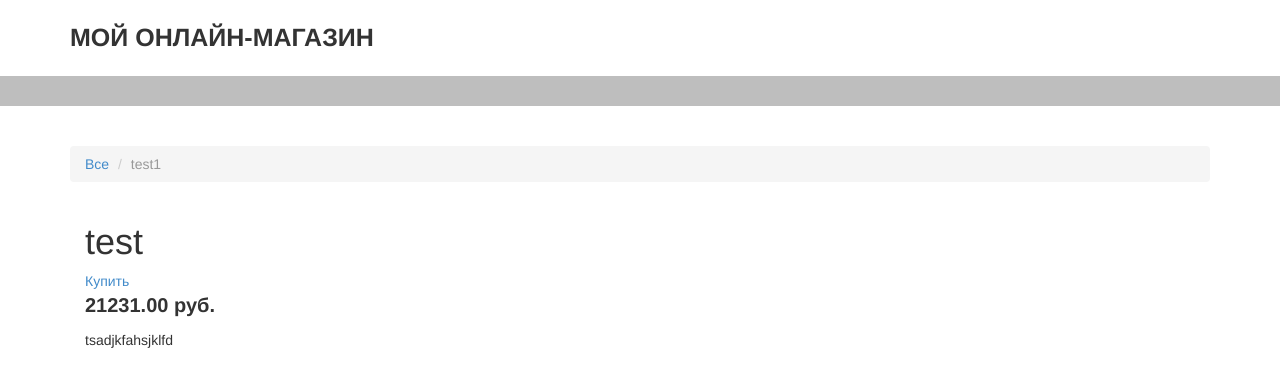
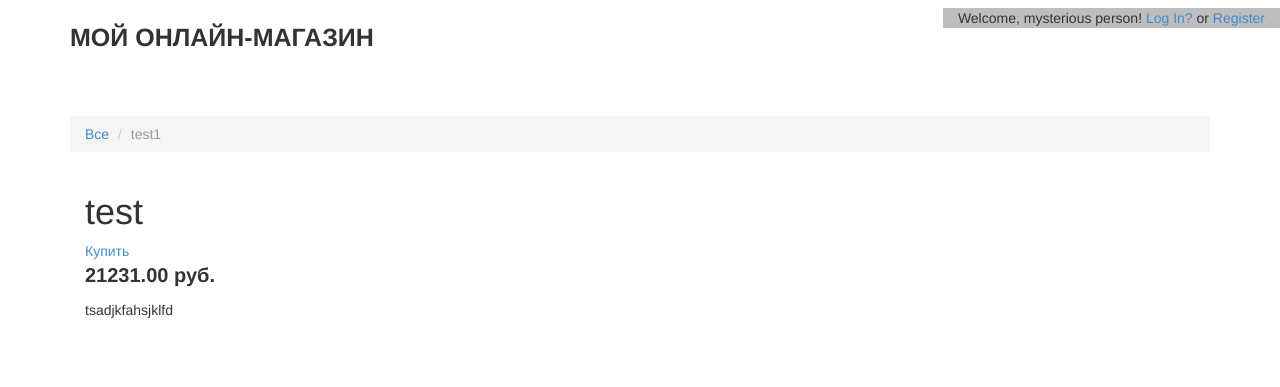
Before and after one commit to Deolg/pythonShop, a Django app: page /detail/1/ in a window 1280 px wide. Shown: the top 387 px of the page. Run offline with Django 3.2, Linux system fonts and the light colour scheme; data comes from the database, SQL or seed files in the repository; some libraries are stand-ins or nearby versions.

Commit message:
registration

```diff
--- a/src/shop/shop/urls.py
+++ b/src/shop/shop/urls.py
@@ -20,5 +20,6 @@ from django.urls import include, path
 urlpatterns = [
     path('admin/', admin.site.urls),
     path('cart/', include('cart.urls', namespace='cart')),
-    path('', include('main.urls', namespace='main'))
+    path('', include('main.urls', namespace='main')),
+    path('accounts/', include('registration.backends.default.urls')),
 ]
--- a/src/shop/templates/base.html
+++ b/src/shop/templates/base.html
@@ -10,10 +10,19 @@
 </head>
 <body>
   <section id="header">
+    <div class=" top-bl navbar-form pull-right">
+        {% if request.user.is_authenticated %}
+            Welcome, {% if request.user.first_name %}
+            {{ request.user.first_name}}
+            {% else %}
+            {{ request.user.username  }}
+            {% endif %}! <a href="(% url 'auth_logout' %}"> Log Out</a>
+        {% else %}
+             Welcome, mysterious person! <a href="{% url 'auth_login' %}">Log In? </a> or <a href="{% url 'registration_register' %}">Register</a>
+        {% endif %}
+    </div>
     <div class="top container">
       Мой Онлайн-Магазин
-    </div>
-    <div class="top-bl">
     </div>
   </section>
   <section id="content row" class="container">
```
Also changed, not shown: requirements.txt (+6 -1 lines), src/shop/cart/views.py (+4 -3 lines), src/shop/shop/settings.py (+9 -0 lines), src/shop/main/migrations/0003_auto_20180716_1117.py (added).
